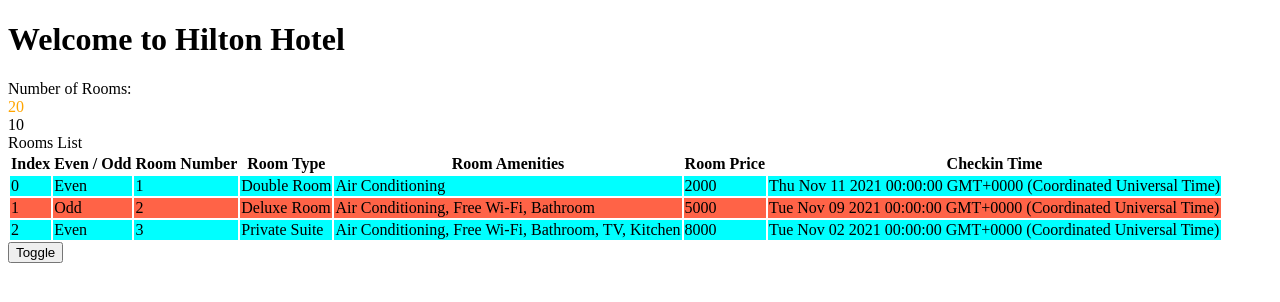
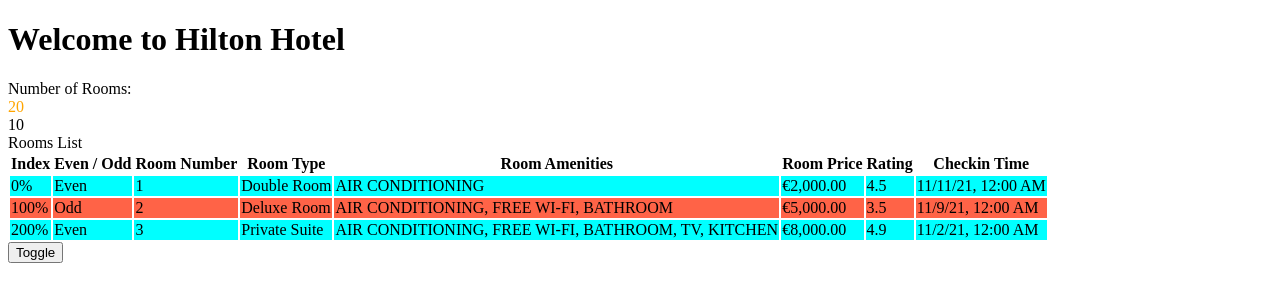
Before and after one commit to Serban2003/Angular-Beginner-Course, an Angular app in the folder Angular/HotelInventoryApp/: page / in a window 1280 px wide. Shown: the top 302 px of the page. Built offline with nearby package versions, Linux system fonts and the light colour scheme.

Commit message:
Learn about Pipes

```diff
--- a/Angular/HotelInventoryApp/src/app/rooms/rooms.component.html
+++ b/Angular/HotelInventoryApp/src/app/rooms/rooms.component.html
@@ -7,7 +7,8 @@
     </div>
 </div>
 
-{{rooms?.availableRooms ?? 'No Rooms'}}
+{{ rooms?.availableRooms ?? 'No Rooms' }}
+<!-- {{ roomList | json}} -->
 
 <div *ngIf="rooms.availableRooms > 0">
     Rooms List <br>
@@ -19,18 +20,20 @@
             <th>Room Type</th>
             <th>Room Amenities</th>
             <th>Room Price</th>
+            <th>Rating</th>
             <th>Checkin Time</th>
         </tr>
         <tr [ngClass]="e ? 'even' : 'odd'"
-            *ngFor="let room of roomList; let e=even; let o=odd; let i=index"
+            *ngFor="let room of roomList | slice: 0:3; let e=even; let o=odd; let i=index"
         >
-            <td>{{ i }}</td>
+            <td>{{ i | percent }}</td>
             <td>{{ e ? "Even" : "Odd" }}</td>
             <td>{{ room.roomNumber }}</td>
             <td>{{ room.roomType }}</td>
-            <td>{{ room.amenities }}</td>
-            <td>{{ room.price }}</td>
-            <td>{{ room.checkinTime }}</td>
+            <td>{{ room.amenities | uppercase }}</td>
+            <td>{{ room.price | currency : 'EUR' }}</td>
+            <td>{{ room.rating | number : '1.1-1' }}</td>
+            <td>{{ room.checkinTime | date : 'short' }}</td>
         </tr>
     </table>
 </div>
--- a/Angular/HotelInventoryApp/src/app/rooms/rooms.component.ts
+++ b/Angular/HotelInventoryApp/src/app/rooms/rooms.component.ts
@@ -25,6 +25,7 @@
       photos: 'https://images.unsplash.com/photo-1494790108377-be9c29b29330?ixlib=rb-1.2.1&ixid=eyJhcHBfaWQiOjEyMDd9&auto=format&fit=crop&w=1050&q=80',
       checkinTime: new Date('11-Nov-2021'),
       checkoutTime: new Date('12-Nov-2021'),
+      rating: 4.5,
     },
     {
       roomNumber: 2,
@@ -34,6 +35,7 @@
       photos: 'https://images.unsplash.com/photo-1494790108377-be9c29b29330?ixlib=rb-1.2.1&ixid=eyJhcHBfaWQiOjEyMDd9&auto=format&fit=crop&w=1050&q=80',
       checkinTime: new Date('9-Nov-2021'),
       checkoutTime: new Date('15-Nov-2021'),
+      rating: 3.456,
     },
     {
       roomNumber: 3,
@@ -43,6 +45,7 @@
       photos: 'https://images.unsplash.com/photo-1494790108377-be9c29b29330?ixlib=rb-1.2.1&ixid=eyJhcHBfaWQiOjEyMDd9&auto=format&fit=crop&w=1050&q=80',
       checkinTime: new Date('2-Nov-2021'),
       checkoutTime: new Date('22-Nov-2021'),
+      rating: 4.9,
     },
   ]
 
--- a/Angular/HotelInventoryApp/src/app/rooms/rooms.ts
+++ b/Angular/HotelInventoryApp/src/app/rooms/rooms.ts
@@ -12,4 +12,5 @@
     photos: string;
     checkinTime : Date;
     checkoutTime : Date;
+    rating : number;
 }
```
